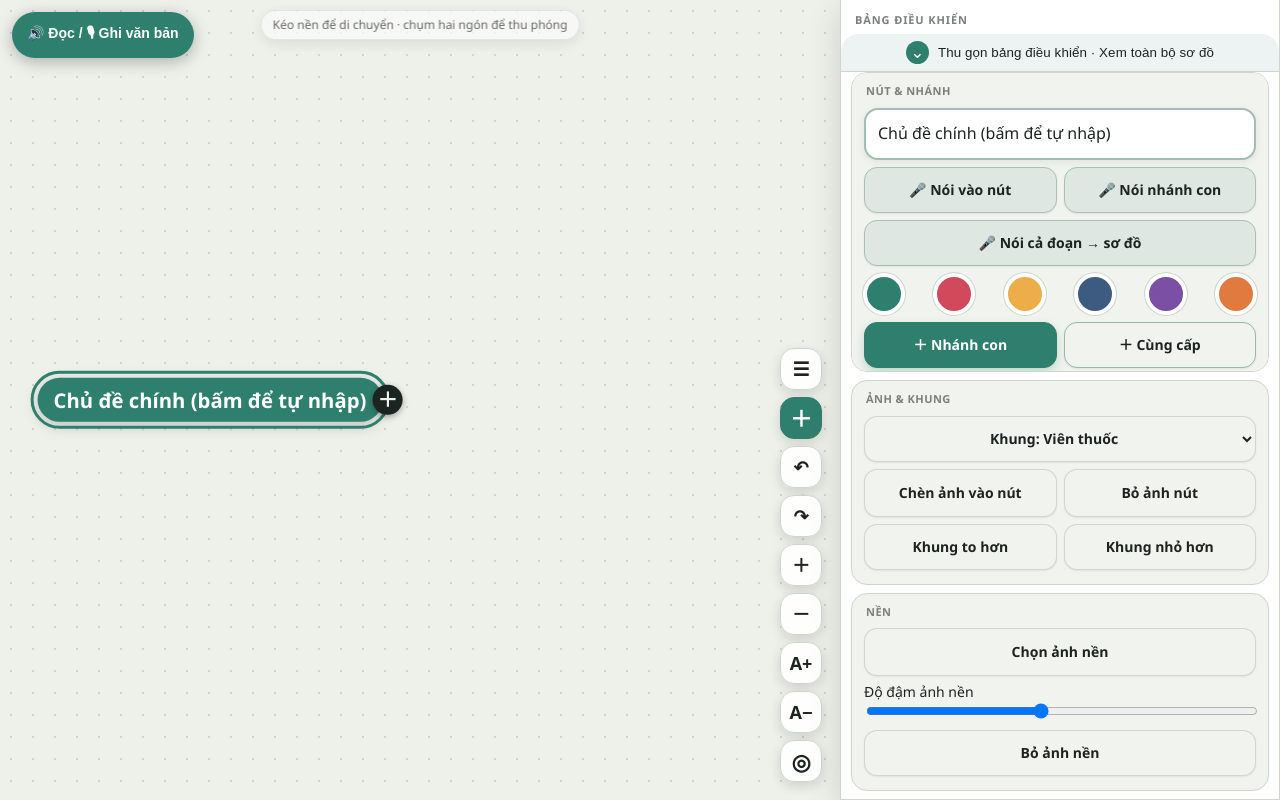
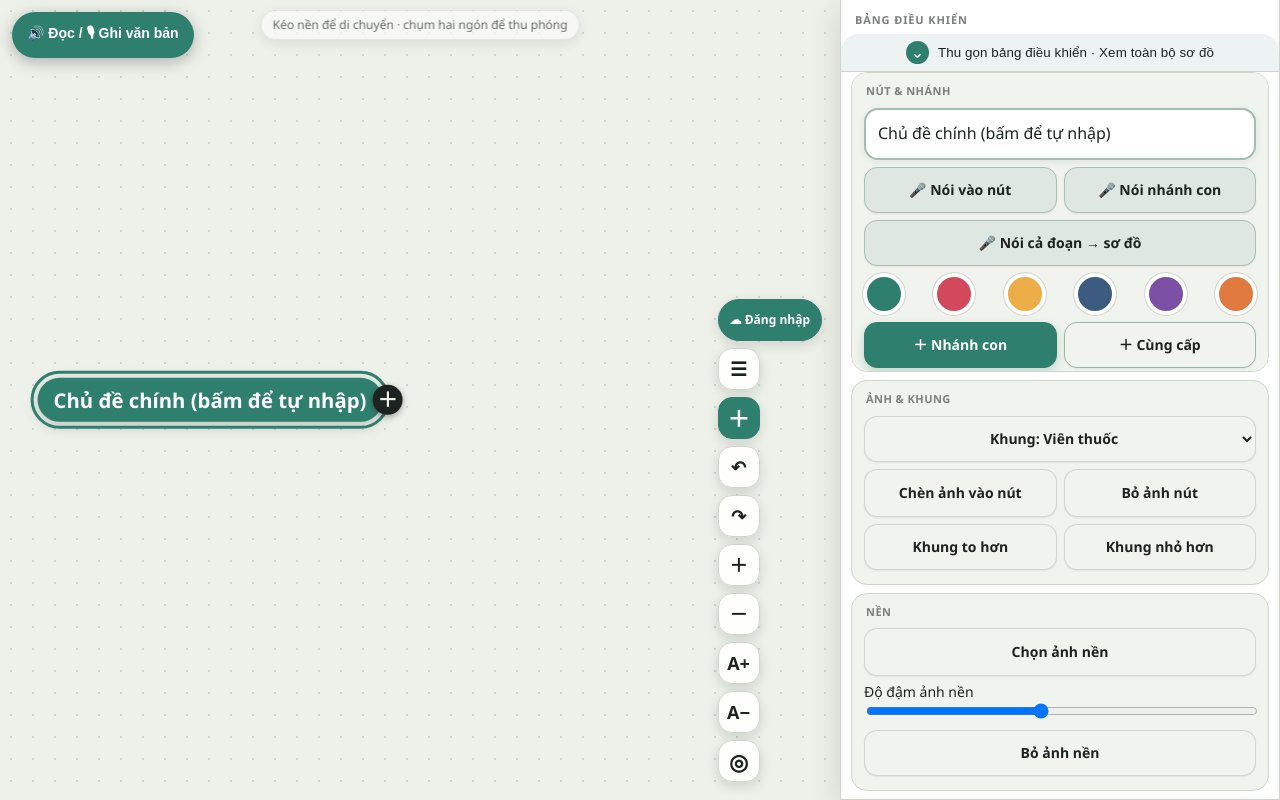
Before and after one commit to huonghapro110-oss/somo-tu-duy, a plain HTML site: page index.html in a window 1280 px wide. Drawn offline with Linux system fonts and the light colour scheme.

Commit message:
Add files via upload

```diff
--- a/index.html
+++ b/index.html
@@ -1039,6 +1039,16 @@ const go=async k=>{save2();try{const ok=await sauth(k,$('#sy3').value.trim(),$('
 $('#syGoogle').onclick=async()=>{save2();try{await googleLogin()}catch(e){$('#syst').textContent=e.message}};
 $('#sy5').onclick=()=>go('in');$('#sy6').onclick=()=>go('up');$('#sy7').onclick=()=>{const d=syn();delete d.token;delete d.refresh;delete d.uid;synSet(d);st()};$('#sy8').onchange=save2;$('#sy9').onclick=()=>{save2();pn.classList.remove('on');syncAll()}}
 Object.assign(ACT,{synS:synPanel,synN:()=>syncAll()});
+/* V19: đặt lối vào đăng nhập/đồng bộ ngay trên màn hình chính, không phải tìm trong menu dài. */
+(()=>{
+ const z=document.querySelector('.zb');
+ if(!z||document.getElementById('cloudSyncBtn'))return;
+ const b=document.createElement('button');b.id='cloudSyncBtn';b.type='button';
+ b.textContent='☁ Đăng nhập';b.title='Đăng nhập Google / cài đặt đồng bộ đám mây';
+ b.setAttribute('aria-label','Đăng nhập Google và cài đặt đồng bộ đám mây');
+ b.style.cssText='width:auto;min-width:46px;padding:0 11px;border-radius:24px;font-size:12px;white-space:nowrap;background:#2f7f6f;color:#fff;border-color:#2f7f6f';
+ b.addEventListener('click',()=>synPanel());z.prepend(b);
+})();
 finishGoogleLogin();
 if(syn().auto)setTimeout(()=>syncAll(true),2500);
 
--- a/sw.js
+++ b/sw.js
@@ -1,4 +1,4 @@
-const CACHE='somo-tu-duy-v18';
+const CACHE='somo-tu-duy-v19';
 const CORE=['./','./index.html','./manifest.json','./icon-192.png','./icon-512.png','./icon-maskable-512.png','./apple-touch-icon.png'];
 self.addEventListener('install',e=>e.waitUntil(caches.open(CACHE).then(c=>c.addAll(CORE)).then(()=>self.skipWaiting())));
 self.addEventListener('activate',e=>e.waitUntil(caches.keys().then(k=>Promise.all(k.filter(x=>x!==CACHE).map(x=>caches.delete(x)))).then(()=>self.clients.claim())));
```
Also changed, not shown: 2 other files.
